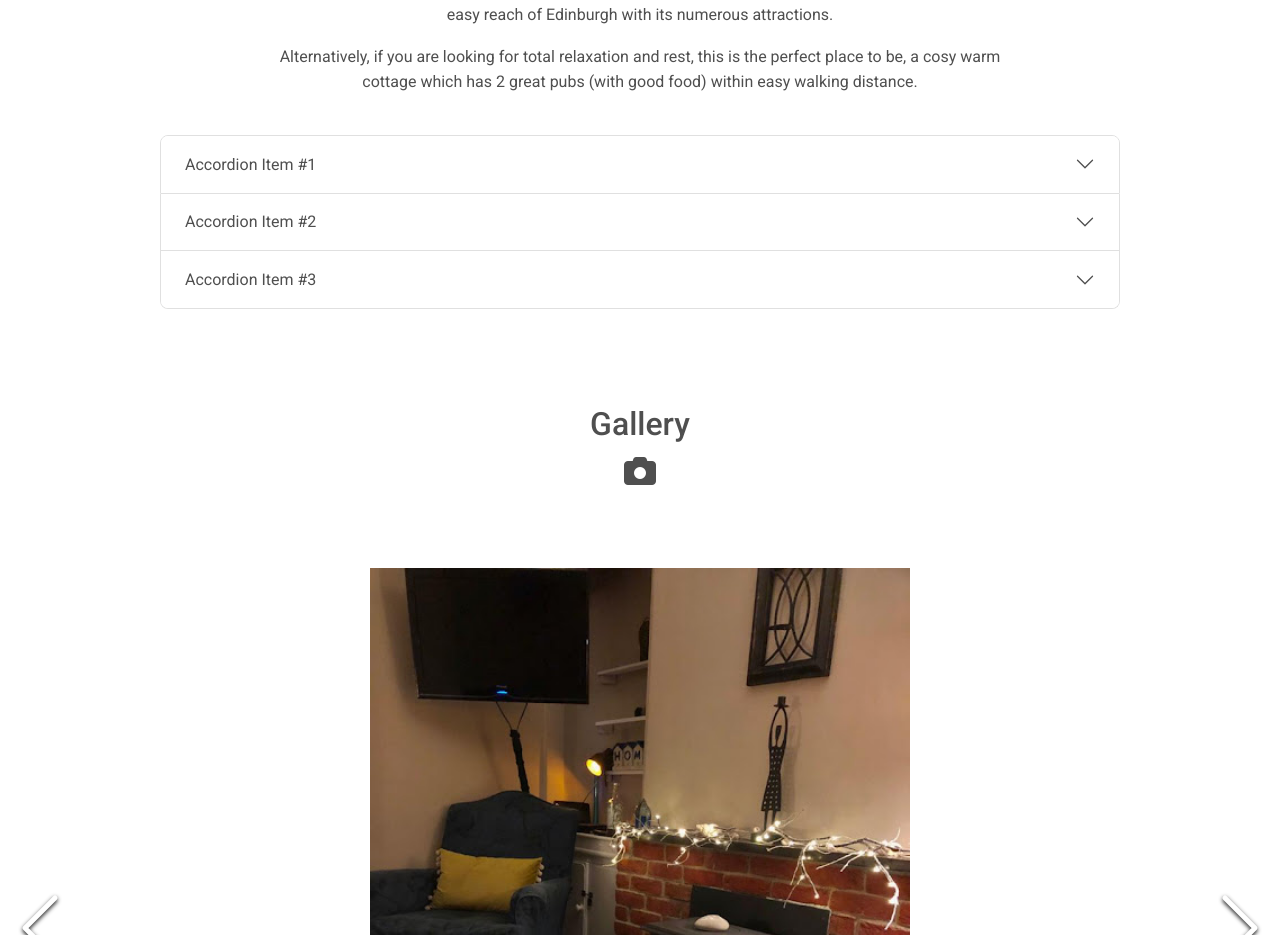
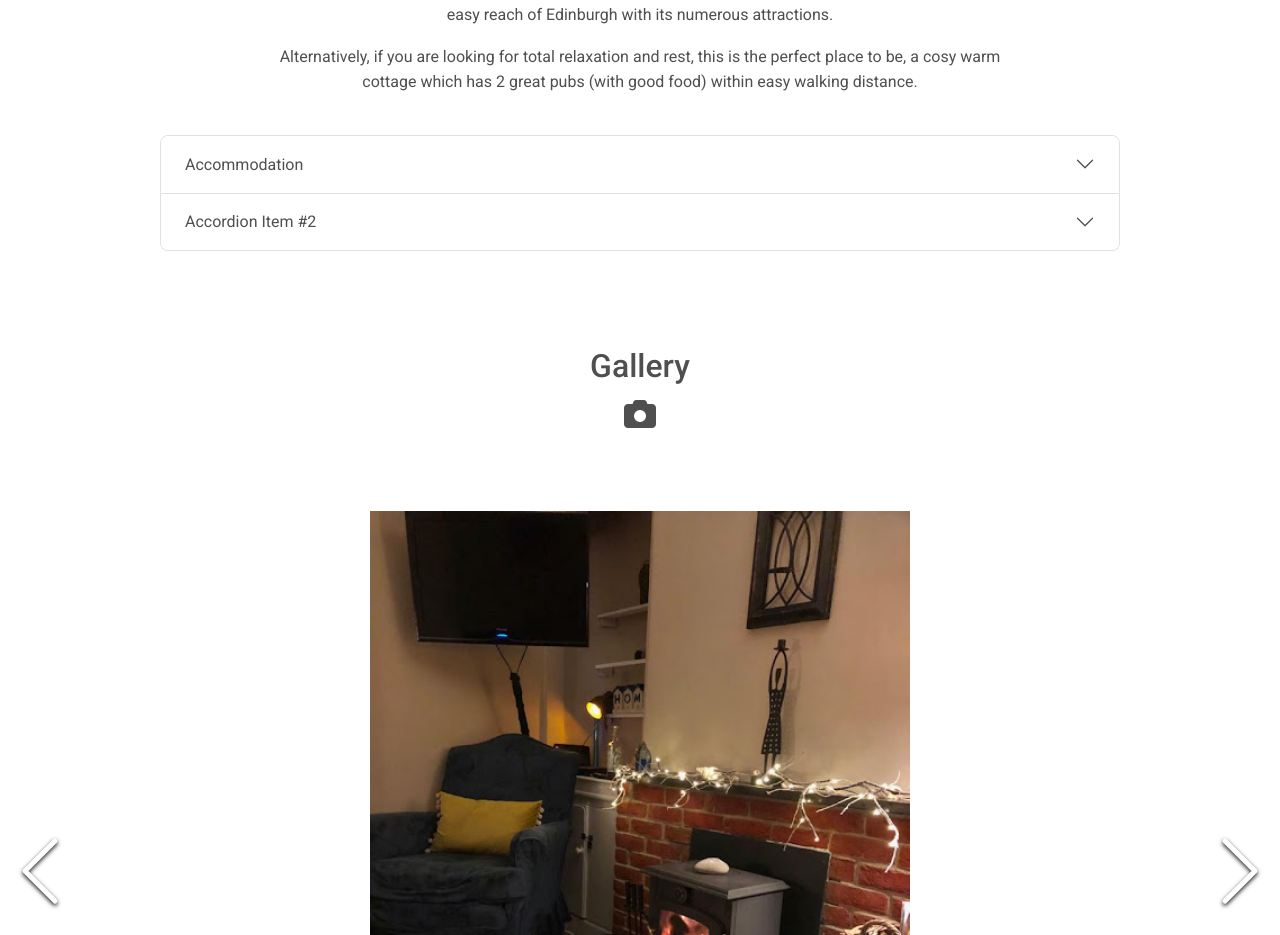
Before and after one commit to aconstantinou123/LynnCottageApp, a React (Create React App) app: page / in a window 1280 px wide. Shown: the part 1203-2138 px from the top of the page. Built offline with nearby package versions, Linux system fonts and the light colour scheme.

Commit message:
accordion change

```diff
--- a/package.json
+++ b/package.json
@@ -20,8 +20,10 @@
     "@aws-cdk/aws-route53-targets": "1.125.0",
     "@aws-cdk/aws-s3-deployment": "1.125.0",
     "@aws-cdk/core": "1.125.0",
+    "bootstrap": "^5.1.3",
     "mdb-react-ui-kit": "^2.3.0",
     "react": "17.0.1",
+    "react-bootstrap": "^2.2.1",
     "react-dom": "17.0.1",
     "react-image-gallery": "^1.2.7",
     "react-router-dom": "^6.2.2",
--- a/src/components/Accordion/Accordion.js
+++ /dev/null
@@ -1,115 +0,0 @@
-import { useState } from 'react'
-import './Accordion.css'
-
-const Accordion = () => {
-
-  const [isOpen, setIsOpen] = useState(false)
-
-  const handleAccordionClick = () => {
-    console.log(isOpen)
-    setIsOpen(!isOpen)
-  }
-
-  return (
-    <div className='d-flex justify-content-center'>
-      <div className='accordion' id='accordionExample' style={{ 'width': '75%' }}>
-        <div className='accordion-item'>
-          <h2 className='accordion-header' id='headingOne'>
-            <button
-              onClick={handleAccordionClick}
-              className={isOpen ? 'accordion-button' : 'accordion-button collapsed'}
-              type='button'
-              data-bs-toggle='collapse'
-              data-bs-target='#collapseOne'
-              aria-expanded={isOpen}
-              aria-controls='collapseOne'
-            >
-              Accordion Item #1
-            </button>
-          </h2>
-          <div
-            id='collapseOne'
-            className={isOpen ? 'accordion-collapse collapse show' : 'accordion-collapse collapse'}
-            aria-labelledby='headingOne'
-            data-bs-parent='#accordionExample'
-          >
-            <div className='accordion-body'>
-              <strong>This is the first item's accordion body.</strong> It is
-              shown by default, until the collapse plugin adds the appropriate
-              classes that we use to style each element. These classes control the
-              overall appearance, as well as the showing and hiding via CSS
-              transitions. You can modify any of this with custom CSS or
-              overriding our default variables. It's also worth noting that just
-              about any HTML can go within the <code>.accordion-body</code>,
-              though the transition does limit overflow.
-            </div>
-          </div>
-        </div>
-        <div className='accordion-item'>
-          <h2 className='accordion-header' id='headingTwo'>
-            <button
-              className='accordion-button collapsed'
-              type='button'
-              data-bs-toggle='collapse'
-              data-bs-target='#collapseTwo'
-              aria-expanded='false'
-              aria-controls='collapseTwo'
-            >
-              Accordion Item #2
-            </button>
-          </h2>
-          <div
-            id='collapseTwo'
-            className='accordion-collapse collapse'
-            aria-labelledby='headingTwo'
-            data-bs-parent='#accordionExample'
-          >
-            <div className='accordion-body'>
-              <strong>This is the second item's accordion body.</strong> It is
-              hidden by default, until the collapse plugin adds the appropriate
-              classes that we use to style each element. These classes control the
-              overall appearance, as well as the showing and hiding via CSS
-              transitions. You can modify any of this with custom CSS or
-              overriding our default variables. It's also worth noting that just
-              about any HTML can go within the <code>.accordion-body</code>,
-              though the transition does limit overflow.
-            </div>
-          </div>
-        </div>
-        <div className='accordion-item'>
-          <h2 className='accordion-header' id='headingThree'>
-            <button
-              className='accordion-button collapsed'
-              type='button'
-              data-bs-toggle='collapse'
-              data-bs-target='#collapseThree'
-              aria-expanded='false'
-              aria-controls='collapseThree'
-            >
-              Accordion Item #3
-            </button>
-          </h2>
-          <div
-            id='collapseThree'
-            className='accordion-collapse collapse'
-            aria-labelledby='headingThree'
-            data-bs-parent='#accordionExample'
-          >
-            <div className='accordion-body'>
-              <strong>This is the third item's accordion body.</strong> It is
-              hidden by default, until the collapse plugin adds the appropriate
-              classes that we use to style each element. These classes control the
-              overall appearance, as well as the showing and hiding via CSS
-              transitions. You can modify any of this with custom CSS or
-              overriding our default variables. It's also worth noting that just
-              about any HTML can go within the <code>.accordion-body</code>,
-              though the transition does limit overflow.
-            </div>
-          </div>
-        </div>
-      </div>
-    </div>
-  )
-}
-
-export default Accordion
--- /dev/null
+++ b/src/components/FeaturesAccordion/FeaturesAccordion.js
@@ -0,0 +1,50 @@
+import { useState } from 'react';
+import { Accordion } from 'react-bootstrap';
+import './FeaturesAccordion.css';
+
+const FeaturesAccordion = () => {
+
+  const accommodationOne = 'The cottage has been refurbished in keeping with its quaint nature and has a fully equipped kitchen and bathroom. There is a private garden to the back and front of the property; patio furniture and a small BBQ allow you to dine outside during the warmer weather. The living room has plenty of seating with one 3-seater sofa, one large armchair, one smaller chair and a large pouffe for sitting or putting your feet up. The ingenious dining table unfolds to seat up to 6 people comfortably. There\'s a wood burning stove to keep you cosy on cooler evenings and efficient gas central heating'
+
+  const accommodationTwo = 'Entertainment wise, there’s a flat screen TV with a BT box for you to watch mainstream channels, BBC iPlayer and other apps plus Netflix. Free high-speed Wi-Fi is also provided. Overlooking the garden is the fully equipped kitchen which has a full-size electric fan oven, gas hob, microwave, Nespresso Coffee machine, full size fridge freezer and washer dryer. A wide range of utensils, crockery and glasses are provided. The light, well designed bathroom has a full-size bath and electric shower with a heated towel rail and plenty shelving for toiletries. The master bedroom has a comfortable King size bed with a memory foam mattress, a small sofa, built in wardrobe, chest of drawers and 2 bedside tables. The room is beautifully decorated and has a calming feel to it. The second bedroom is furnished with 2 comfortable single beds, a chest of drawers, built in wardrobe and bedside table. The room has been thoughtfully decorated and looks out onto the back garden. A travel cot is available for babies. Outside the cottage, to the front there is a pretty garden and a driveway. Parking is also available on the road outside (no permit needed). To the back there is a secure garden with a back gate overlooking the fields and Drylaw Hill, perfect for children and dogs.'
+
+  const accommodationThree = 'There is a lovely garden room with a comfortable sofa/daybed, drop leaf table and electric heater, the perfect place for your evening whisky or G & T. Garden chairs, a portable BBQ, a table and 4 chairs are also provided for you to use.\n\nThe cottage is on one floor; however, it isn\'t suitable for wheelchair access.'
+
+  const accommodationFour = 'Dogs are welcome as long as they are well behaved.'
+
+  return (
+    <div className='d-flex justify-content-center'>
+      <Accordion style={{ width: '75%' }}>
+        <Accordion.Item eventKey='0'>
+          <Accordion.Header>Accommodation</Accordion.Header>
+          <Accordion.Body>
+          {accommodationOne}
+          </Accordion.Body>
+          <Accordion.Body>
+          {accommodationTwo}
+          </Accordion.Body>
+          <Accordion.Body>
+          {accommodationThree}
+          </Accordion.Body>
+          <Accordion.Body>
+          {accommodationFour}
+          </Accordion.Body>
+        </Accordion.Item>
+        <Accordion.Item eventKey='1'>
+          <Accordion.Header>Accordion Item #2</Accordion.Header>
+          <Accordion.Body>
+            Lorem ipsum dolor sit amet, consectetur adipiscing elit, sed do
+            eiusmod tempor incididunt ut labore et dolore magna aliqua. Ut enim
+            ad minim veniam, quis nostrud exercitation ullamco laboris nisi ut
+            aliquip ex ea commodo consequat. Duis aute irure dolor in
+            reprehenderit in voluptate velit esse cillum dolore eu fugiat nulla
+            pariatur. Excepteur sint occaecat cupidatat non proident, sunt in
+            culpa qui officia deserunt mollit anim id est laborum.
+          </Accordion.Body>
+        </Accordion.Item>
+      </Accordion>
+    </div>
+  );
+};
+
+export default FeaturesAccordion;
--- a/src/components/LandingPage/LandingPage.js
+++ b/src/components/LandingPage/LandingPage.js
@@ -4,14 +4,14 @@ import Description from '../Description/Description'
 import Gallery from '../Gallery/Gallery'
 import Contact from '../Contact/Contact'
 import Footer from '../Footer/Footer'
-import Accordion from '../Accordion/Accordion'
+import FeaturesAccordion from '../FeaturesAccordion/FeaturesAccordion'
 
 const LandingPage = () => (
   <>
     <Navbar/>
     <BackgroundImage/>
     <Description/>
-    <Accordion/>
+    <FeaturesAccordion/>
     <Gallery/>
     <Contact/>
     <Footer/>
```
Also changed, not shown: src/components/FeaturesAccordion/FeaturesAccordion.css (added), 1 other file (tests, documents, lock files or other folders).
